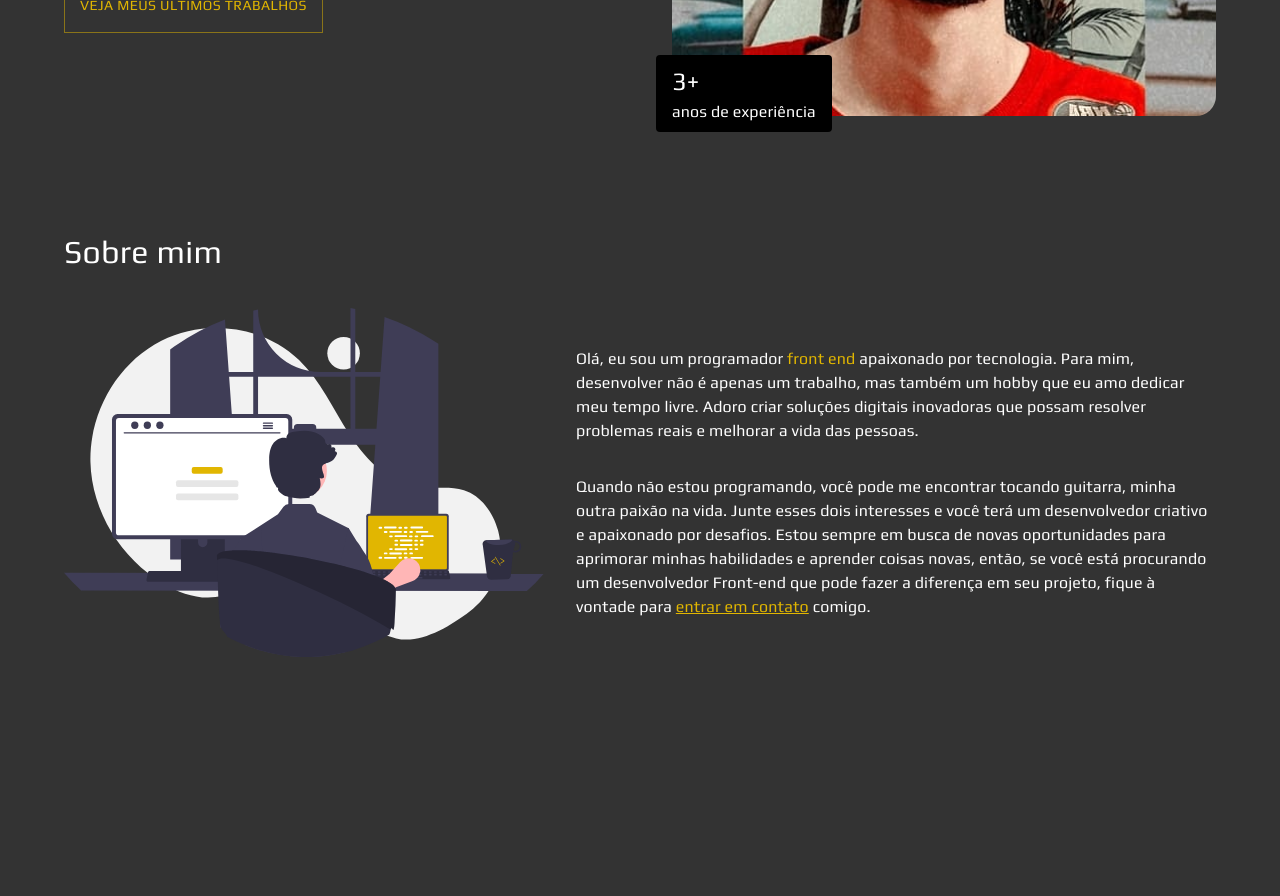
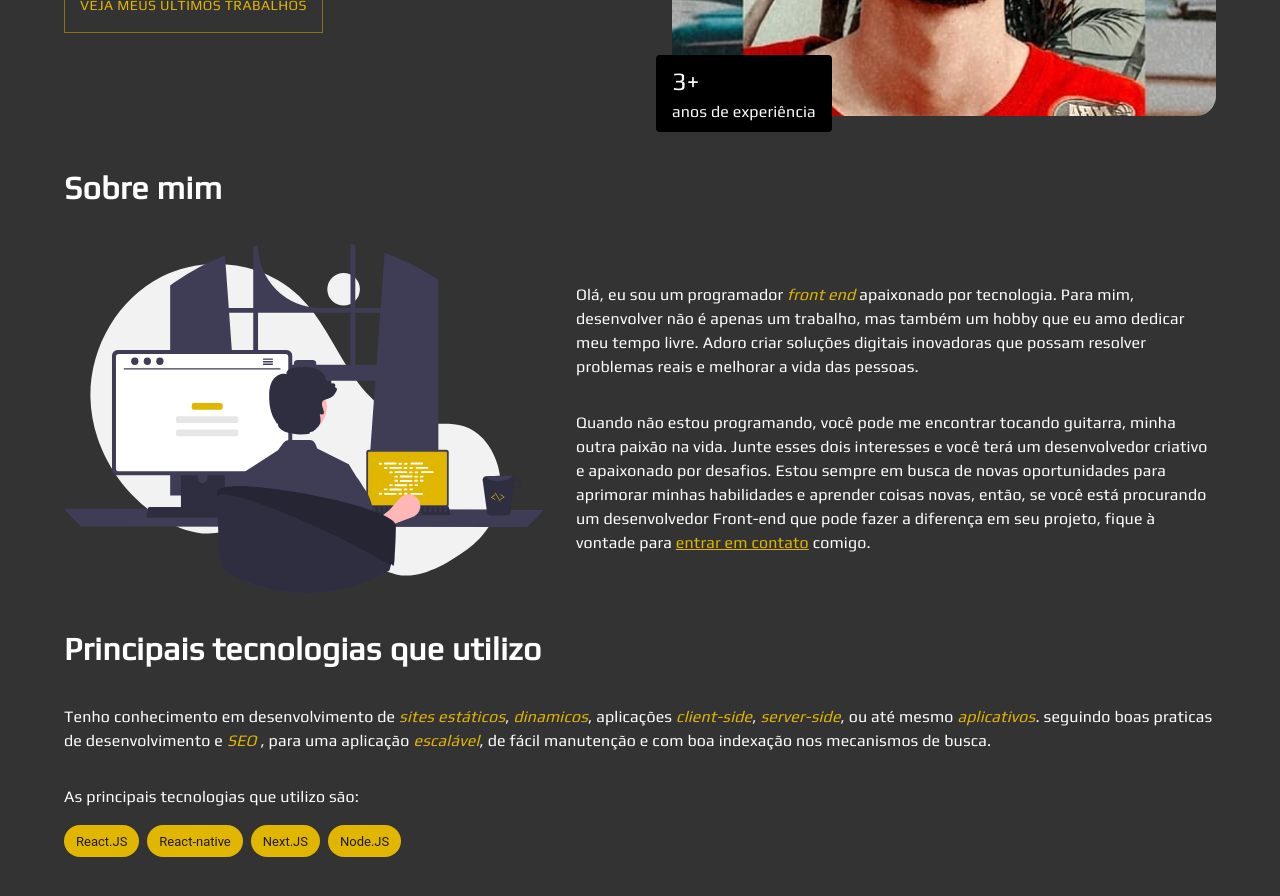
Before and after one commit to EliasSarges/my-portfolio, a Next.js app: page / in a window 1280 px wide. Shown: the part 580-1476 px from the top of the page. Before the commit the page ends 1261 px from the top, so only its background shows below. Built offline with nearby package versions, Linux system fonts and the light colour scheme; a web font is replaced by a local one.

Commit message:
feat: add Skills component

```diff
--- a/src/components/AboutMe/AboutMe.tsx
+++ b/src/components/AboutMe/AboutMe.tsx
@@ -5,13 +5,12 @@ import programmer from "~/assets/images/programmer.svg";
 
 export const AboutMe = () => {
   return (
-    <Stack py={2} component="section">
+    <Stack component="section">
       <SectionTitle>Sobre mim</SectionTitle>
 
       <Stack
         alignItems="center"
         gap={4}
-        mt={4}
         direction={{
           md: "row",
         }}
@@ -31,7 +30,7 @@ export const AboutMe = () => {
         <Stack gap={4}>
           <Typography component="p">
             Olá, eu sou um programador{" "}
-            <Typography color="primary.main" component="span">
+            <Typography color="primary.main" component="em">
               front end
             </Typography>{" "}
             apaixonado por tecnologia. Para mim, desenvolver não é apenas um
--- a/src/components/Hero/Hero.tsx
+++ b/src/components/Hero/Hero.tsx
@@ -4,7 +4,7 @@ import { Stack } from "@mui/material";
 
 export const Hero = () => {
   return (
-    <Stack direction="row" gap={4} py={10}>
+    <Stack direction="row" gap={4}>
       <HeroInfo />
 
       <Stack
--- a/src/components/Hero/HeroInfo.tsx
+++ b/src/components/Hero/HeroInfo.tsx
@@ -27,7 +27,7 @@ export const HeroInfo = () => {
 
       <Typography component="p" lineHeight={1.5} mt={4}>
         Desenvolvedor{" "}
-        <Typography component="span" color="primary.main">
+        <Typography component="em" color="primary.main">
           front end
         </Typography>{" "}
         (ocasionalmente, designer), Meu foco é sempre proporcionar a melhor
--- a/src/components/SectionTitle.tsx
+++ b/src/components/SectionTitle.tsx
@@ -4,5 +4,9 @@ import { PropsWithChildren } from "react";
 export interface SectionTitleProps extends PropsWithChildren {}
 
 export const SectionTitle = ({ children }: SectionTitleProps) => {
-  return <Typography fontSize="2rem">{children}</Typography>;
+  return (
+    <Typography fontWeight="bold" py={4} fontSize="2rem">
+      {children}
+    </Typography>
+  );
 };
--- /dev/null
+++ b/src/components/Skills/Skills.tsx
@@ -0,0 +1,52 @@
+import { Chip, Stack, Typography } from "@mui/material";
+import { SectionTitle } from "../SectionTitle";
+
+export const Skills = () => {
+  const skills = ["React.JS", "React-native", "Next.JS", "Node.JS"];
+
+  return (
+    <Stack component="section">
+      <SectionTitle>Principais tecnologias que utilizo</SectionTitle>
+
+      <Typography>
+        Tenho conhecimento em desenvolvimento de{" "}
+        <Typography component="em" color="primary.main">
+          sites estáticos
+        </Typography>
+        ,{" "}
+        <Typography component="em" color="primary.main">
+          dinamicos
+        </Typography>
+        , aplicações{" "}
+        <Typography component="em" color="primary.main">
+          client-side
+        </Typography>
+        ,{" "}
+        <Typography component="em" color="primary.main">
+          server-side
+        </Typography>
+        , ou até mesmo{" "}
+        <Typography component="em" color="primary.main">
+          aplicativos
+        </Typography>
+        . seguindo boas praticas de desenvolvimento e{" "}
+        <Typography component="em" color="primary.main">
+          SEO
+        </Typography>{" "}
+        , para uma aplicação{" "}
+        <Typography component="em" color="primary.main">
+          escalável
+        </Typography>
+        , de fácil manutenção e com boa indexação nos mecanismos de busca.
+      </Typography>
+
+      <Typography pt={4}>As principais tecnologias que utilizo são:</Typography>
+
+      <Stack direction="row" mt={2} gap={1}>
+        {skills.map((skill) => (
+          <Chip key={skill} label={skill} color="primary" />
+        ))}
+      </Stack>
+    </Stack>
+  );
+};
--- a/src/pages/index.tsx
+++ b/src/pages/index.tsx
@@ -1,13 +1,16 @@
+import { AboutMe } from "~/components/AboutMe/AboutMe";
+import { Skills } from "~/components/Skills/Skills";
+import { Hero } from "~/components/Hero/Hero";
 import { Container } from "@mui/material";
-import { AboutMe } from "~/components/AboutMe/AboutMe";
-import { Hero } from "~/components/Hero/Hero";
 
 export default function Home() {
   return (
-    <Container component="main">
+    <Container component="main" sx={{ py: 10 }}>
       <Hero />
 
       <AboutMe />
+
+      <Skills />
     </Container>
   );
 }
```
